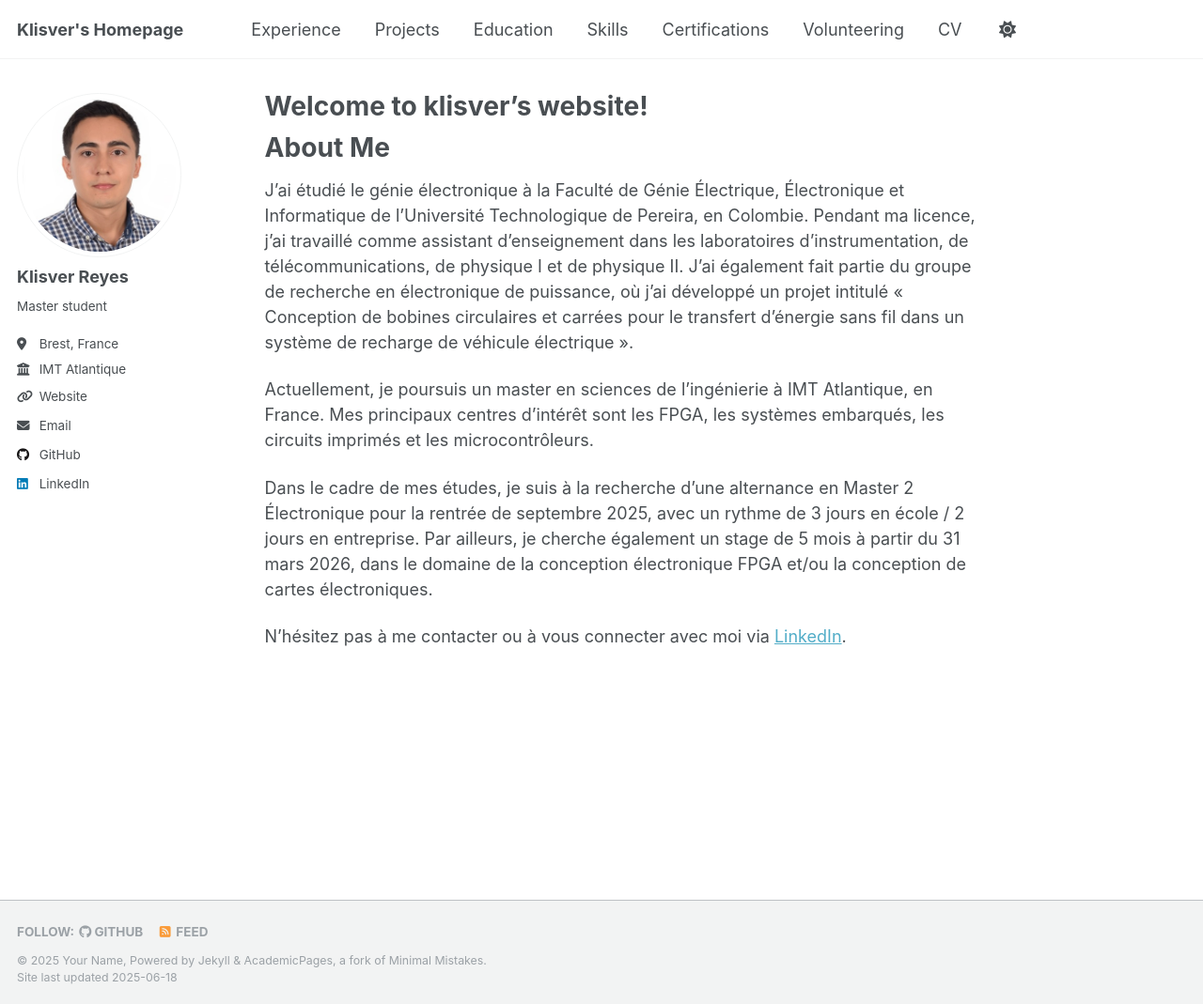
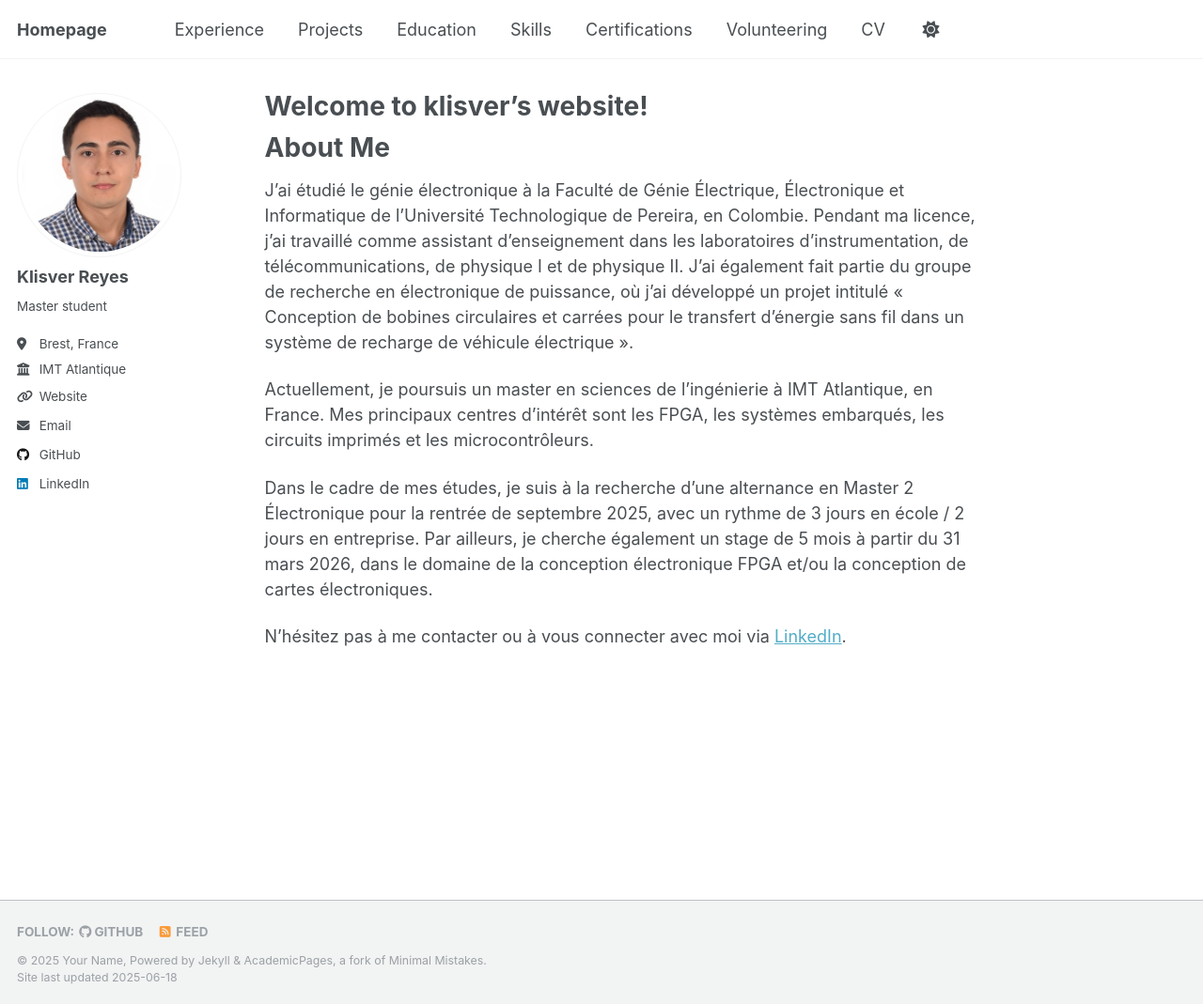
Before and after one commit to Klisver-Reyes/Klisver-Reyes.github.io, a Jekyll site: the page built from _pages/about.md, in a window 1280 px wide and 1069 px high. Shown: the whole window at 94% size. Built offline with Jekyll 4.4.1, drawn with Linux system fonts in a browser that asks for light colours.

Commit message:
Update _config.yml

```diff
--- a/_config.yml
+++ b/_config.yml
@@ -9,7 +9,7 @@
 # Basic Site Settings
 locale                   : "en-US"
 site_theme               : "default"
-title                    : "Klisver's Homepage"
+title                    : "Homepage"
 title_separator          : "-"
 name                     : &name "Your Name"
 description              : &description "personal description"
```
